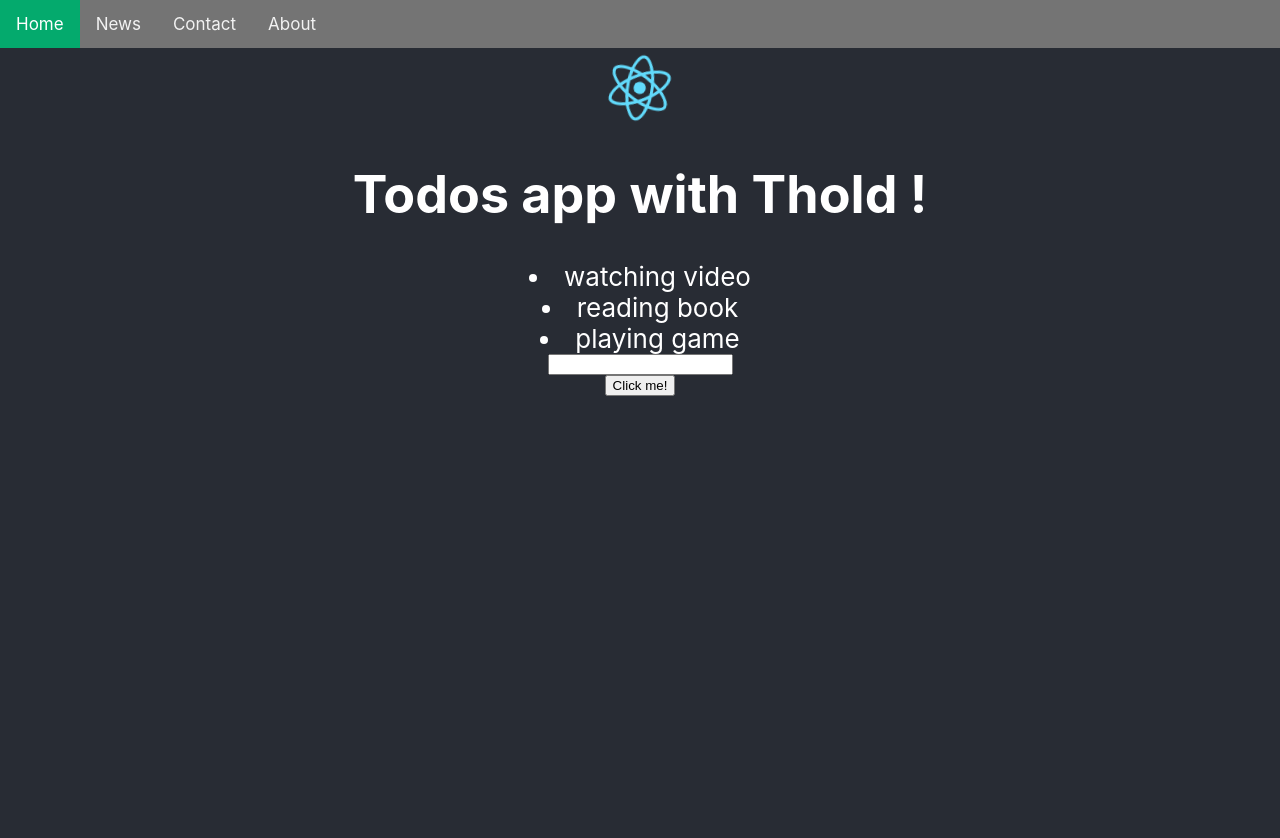
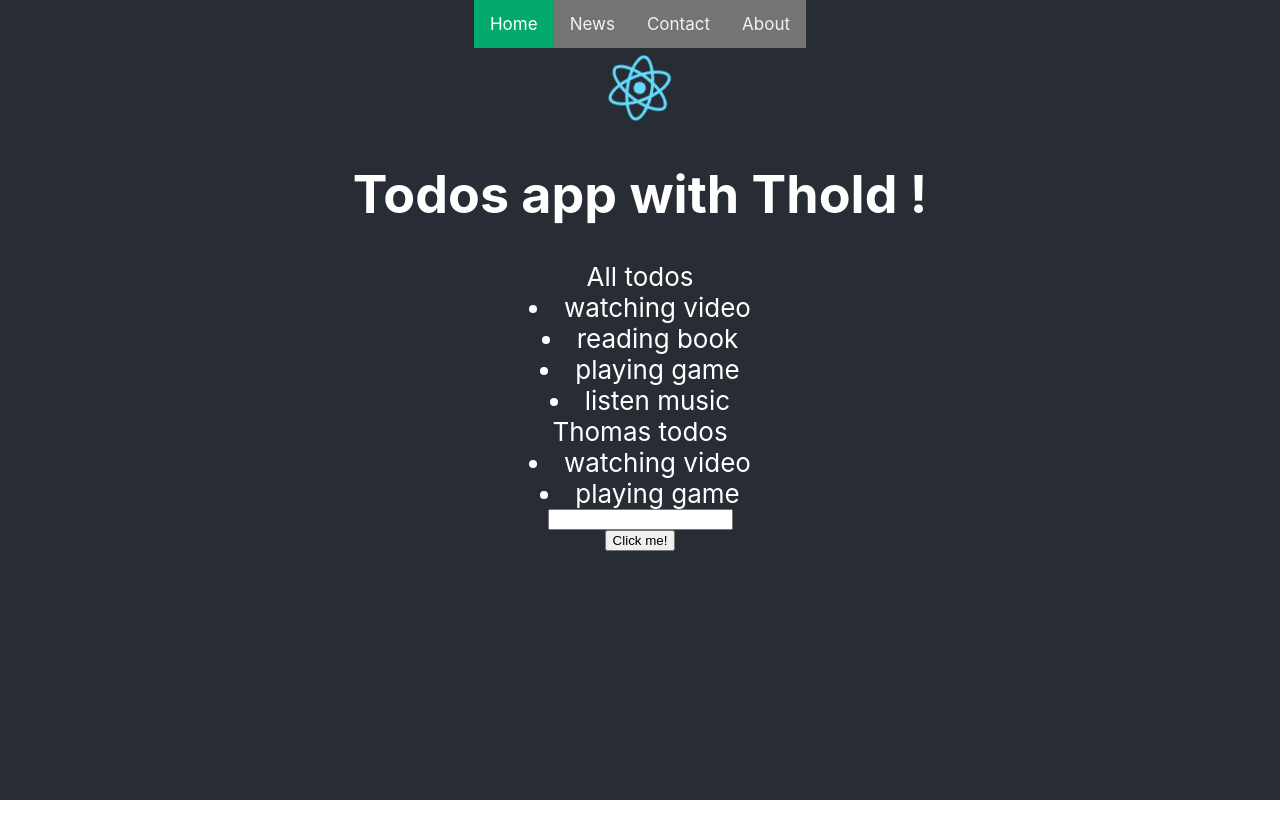
Before and after one commit to ledinhtho200201/react-hook-basic, a React (Create React App) app: page /todo in a window 1280 px wide. Shown: the top 838 px of the page. After the commit the page ends 800 px from the top, so only its background shows below. Built offline with nearby package versions, Linux system fonts and the light colour scheme.

Commit message:
reuse component

```diff
--- a/src/App.js
+++ b/src/App.js
@@ -8,9 +8,10 @@ const App = () => {
   let [name, setName] = useState('Thold');
   let [address, setAddress] = useState('');
   const [todos, setTodos] = useState([
-    { id: 'todo1', title: 'watching video' },
-    { id: 'todo2', title: 'reading book' },
-    { id: 'todo3', title: 'playing game' },
+    { id: 'todo1', title: 'watching video', type: 'Thomas' },
+    { id: 'todo2', title: 'reading book', type: 'Edison' },
+    { id: 'todo3', title: 'playing game', type: 'Thomas' },
+    { id: 'todo3', title: 'listen music', type: 'Edison' },
   ]);
 
   const handleEventClick = (event) => {
@@ -36,13 +37,17 @@ const App = () => {
 
   return (
     <div className="App">
-      <Nav />
       <header className="App-header">
+        <Nav />
         <img src={logo} className="App-logo" alt="logo" />
         <h1>Todos app with {name} !</h1>
         <Todo
           myData={todos}
           title='All todos'
+        />
+        <Todo
+          myData={todos.filter(todo => todo.type === 'Thomas')}
+          title='Thomas todos'
         />
         <input type='text' value={address} onKeyDown={handleEventKeyDown} onChange={(event) => handleOnChangeInput(event)} />
         <button type='button' onClick={(event) => { handleEventClick(event) }}>Click me!</button>
--- a/src/views/Todo.js
+++ b/src/views/Todo.js
@@ -3,6 +3,7 @@ const Todo = (props) => {
     const todos = props.myData;
     return (
         <div className='todos-container'>
+            <div>{props.title}</div>
             {todos.map(todo => {
                 return (
                     <li className='todo-child' key={todo.id}>{todo.title}</li>
```
